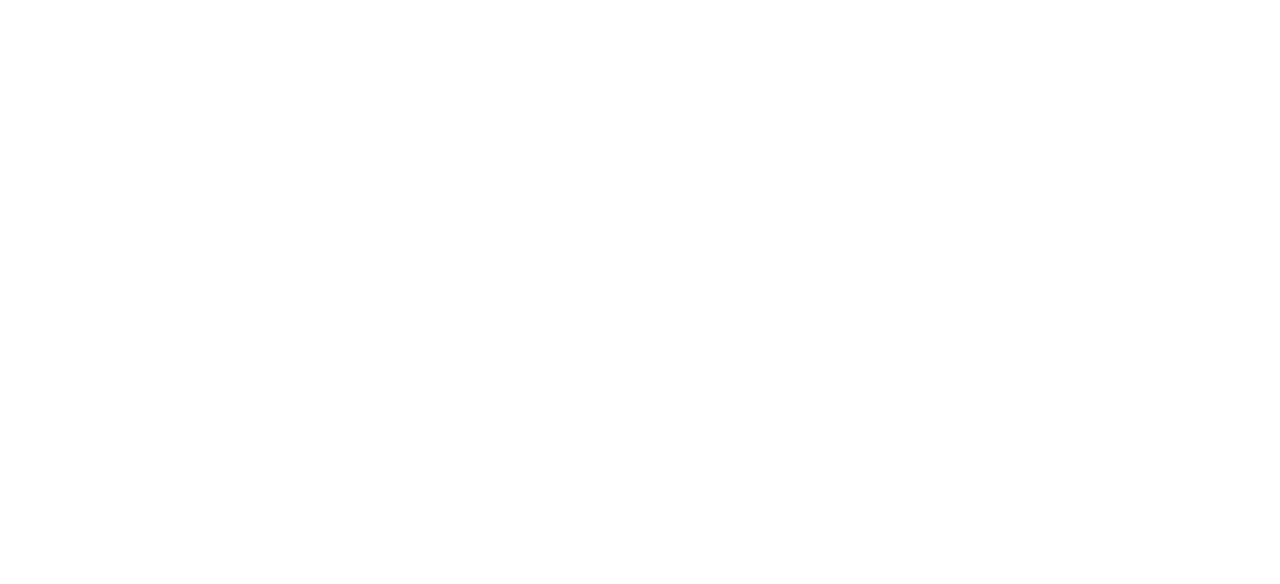
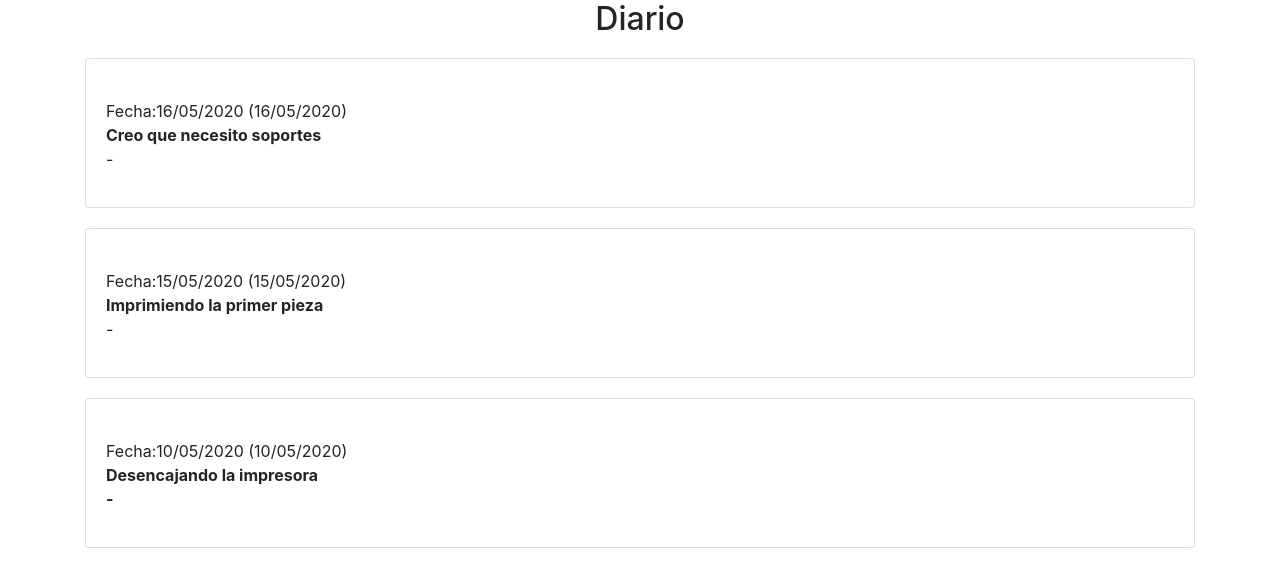
Before and after one commit to kikeelectronico/R2-D2, a plain HTML site: page docs/index.html in a window 1280 px wide. Drawn offline with nearby package versions, Linux system fonts and the light colour scheme.

Commit message:
journal kick off

```diff
--- a/docs/content/journal.json
+++ b/docs/content/journal.json
@@ -1,17 +1,20 @@
 [
   {
+  "day": 2,
   "date":"16/05/2020",
   "title":"Creo que necesito soportes",
   "message":"-"
   },
   {
+  "day": 1,
   "date":"15/05/2020",
   "title":"Imprimiendo la primer pieza",
   "message":"-"
   },
   {
+  "day": 0,
   "date":"10/05/2020",
   "title":"Desencajando la impresora",
-  "message":"-"
+  "message":"<b>-</b>"
   }
 ]
--- a/docs/index.html
+++ b/docs/index.html
@@ -3,9 +3,21 @@
   <head>
     <meta charset="utf-8">
     <title>Mi viaje con R2-D2</title>
-    <script type="text/javascript" src="/journal.js"></script>
+    <script type="text/javascript" src="journal.js"></script>
+    <link rel="stylesheet" href="style.css">
+    <!--Bootstrap-->
+    <link rel="stylesheet" href="https://stackpath.bootstrapcdn.com/bootstrap/4.5.0/css/bootstrap.min.css" integrity="sha384-9aIt2nRpC12Uk9gS9baDl411NQApFmC26EwAOH8WgZl5MYYxFfc+NcPb1dKGj7Sk" crossorigin="anonymous">
+    <script src="https://code.jquery.com/jquery-3.5.1.slim.min.js" integrity="sha384-DfXdz2htPH0lsSSs5nCTpuj/zy4C+OGpamoFVy38MVBnE+IbbVYUew+OrCXaRkfj" crossorigin="anonymous"></script>
+    <script src="https://cdn.jsdelivr.net/npm/popper.js@1.16.0/dist/umd/popper.min.js" integrity="sha384-Q6E9RHvbIyZFJoft+2mJbHaEWldlvI9IOYy5n3zV9zzTtmI3UksdQRVvoxMfooAo" crossorigin="anonymous"></script>
+    <script src="https://stackpath.bootstrapcdn.com/bootstrap/4.5.0/js/bootstrap.min.js" integrity="sha384-OgVRvuATP1z7JjHLkuOU7Xw704+h835Lr+6QL9UvYjZE3Ipu6Tp75j7Bh/kR0JKI" crossorigin="anonymous"></script>
   </head>
   <body>
+    <div class="container main_app">
+      <h2>Diario</h2>
+      <div class="journal" id="journal">
+        <!--Content goes here-->
+      </div>
+    </div>
 
   </body>
 </html>
--- a/docs/journal.js
+++ b/docs/journal.js
@@ -10,4 +10,17 @@ window.onload = function() {
 
 function renderJournal(journal){
   console.log(journal);
+  journal_content = "";
+  journal.forEach((rengister, i) => {
+    journal_content += '<div class="card">\
+                          <div class="card-body">\
+                            Fecha:' + rengister['date'] + ' (' + rengister['date'] + ')<br>\
+                            <strong>' + rengister['title'] + '</strong><br>\
+                            <p>' + rengister['message'] + '</p>\
+                          </div>\
+                        </div>';
+  });
+
+  document.getElementById('journal').innerHTML = journal_content;
+
 }
--- /dev/null
+++ b/docs/style.css
@@ -0,0 +1,8 @@
+.main_app h2 {
+  width: 100%;
+  text-align: center;
+}
+
+.journal div {
+  margin-top: 20px;
+}
```
